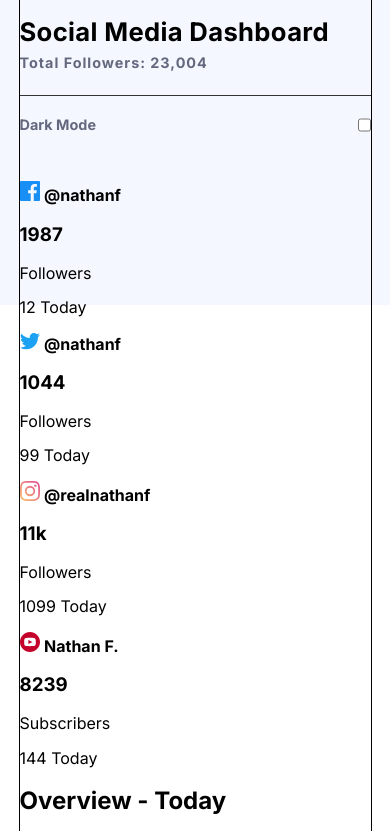
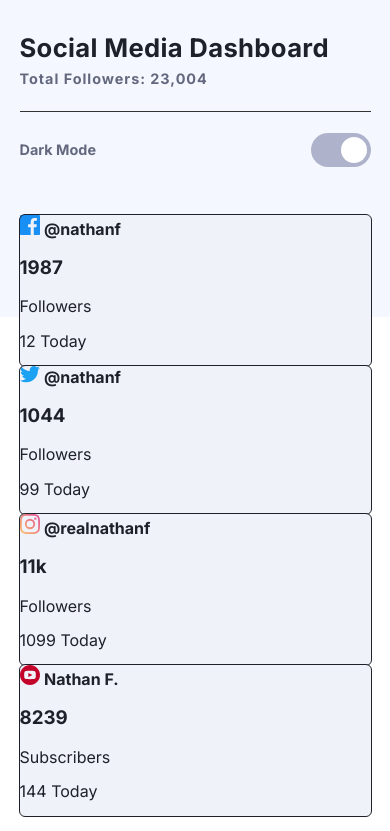
Before and after one commit to JJWallis/social-media-dashboard, a plain HTML site: page index.html in a window 390 px wide. Shown: the top 831 px of the page. Drawn offline with Linux system fonts and the light colour scheme.

Commit message:
Mobile layout - up to hero-grid-items

```diff
--- a/index.html
+++ b/index.html
@@ -23,7 +23,10 @@
       <hr class="hr hidden">
       <div class="header__theme-switcher-container">
         <label for="dark-mode" class="label-dark-mode">Dark Mode</label>
-        <input type="checkbox" class="checkbox-dark-mode" id="dark-mode">
+        <label class="switch">
+          <input type="checkbox" id="dark-mode" class="checkbox-dark-mode">
+          <span class="slider round"></span>
+        </label>
       </div>
     </header>
 
--- a/style.css
+++ b/style.css
@@ -1,6 +1,4 @@
 /*
-### Primary
-
 - Lime Green: hsl(163, 72%, 41%)
 - Bright Red: hsl(356, 69%, 56%)
 
@@ -11,35 +9,22 @@
 
 #### Dark Theme
 
-- Toggle: linear gradient hsl(210, 78%, 56%) to hsl(146, 68%, 55%)
-
-#### Light Theme
-
-- Toggle: hsl(230, 22%, 74%)
-
-### Neutral
-
-#### Dark Theme
-
 - Very Dark Blue (BG): hsl(230, 17%, 14%)
 - Very Dark Blue (Top BG Pattern): hsl(232, 19%, 15%)
 - Dark Desaturated Blue (Card BG): hsl(228, 28%, 20%)
 - Desaturated Blue (Text): hsl(228, 34%, 66%)
 - White (Text): hsl(0, 0%, 100%)
-
-#### Light Theme
-
-- Light Grayish Blue (Card BG): hsl(227, 47%, 96%)
-- Dark Grayish Blue (Text): hsl(228, 12%, 44%)
-- Very Dark Blue (Text): hsl(230, 17%, 14%)
 */
 
 /*
+
 TO DO:
 
 Border radius for background gradient
-Dark mode theme toggle
 Centered on page?
+Dark mode theme toggle sizing
+Dark mode theme toggle - study!
+
 */
 
 *,
@@ -56,19 +41,45 @@ Centered on page?
   );
 }
 
+/* =======================
+        LAYOUT STYLES
+=========================== */
+
 body {
   display: flex;
   flex-direction: column;
   align-items: center;
   min-height: 100vh;
+  padding-block: 1rem;
   font-size: 0.9em/1.5;
+  color: hsl(230, 17%, 14%);
   font-family: "Inter", sans-serif;
 }
 
 .wrapper {
   width: 90%;
+  max-width: 1166px;
+  /* outline: 1px solid; */
+}
+
+.grid-container-hero,
+.grid-container-overview {
+  display: grid;
+  grid-template-columns: repeat(auto-fit, minmax(250px, 1fr));
+}
+
+.grid-item {
   outline: 1px solid;
+  background-color: hsl(227, 47%, 96%);
+  border-radius: 5px;
 }
+
+.overview__grid-item {
+}
+
+/* ======================
+      PAGE STYLES
+========================= */
 
 .header {
   margin-bottom: 3rem;
@@ -97,6 +108,7 @@ body {
 .header__theme-switcher-container {
   display: flex;
   justify-content: space-between;
+  align-items: center;
 }
 
 .label-dark-mode {
@@ -104,6 +116,67 @@ body {
   font-weight: 700;
   color: hsl(228, 12%, 44%);
 }
+
+/* ==============
+    Theme Toggle
+================= */
+
+.switch {
+  position: relative;
+  display: inline-block;
+  width: 60px;
+  height: 34px;
+}
+
+.switch input {
+  opacity: 0;
+  width: 0;
+  height: 0;
+}
+
+.slider {
+  position: absolute;
+  cursor: pointer;
+  top: 0;
+  left: 0;
+  right: 0;
+  bottom: 0;
+  background-color: hsl(230, 22%, 74%);
+  -webkit-transition: 0.4s;
+  transition: 0.4s;
+}
+
+.slider:before {
+  position: absolute;
+  content: "";
+  height: 26px;
+  width: 26px;
+  right: 4px;
+  bottom: 4px;
+  background-color: white;
+  -webkit-transition: 0.4s;
+  transition: 0.4s;
+}
+
+.slider.round {
+  border-radius: 34px;
+}
+
+.slider.round:before {
+  border-radius: 50%;
+}
+
+input:checked + .slider {
+  background-image: linear-gradient(hsl(210, 78%, 56%), hsl(146, 68%, 55%));
+}
+
+input:checked + .slider:before {
+  -webkit-transform: translateX(-26px);
+  -ms-transform: translateX(-26px);
+  transform: translateX(-26px);
+  background-color: hsl(232, 19%, 15%);
+}
+
 /* ===================
       ELEMENT STATE
 ====================== */
```
